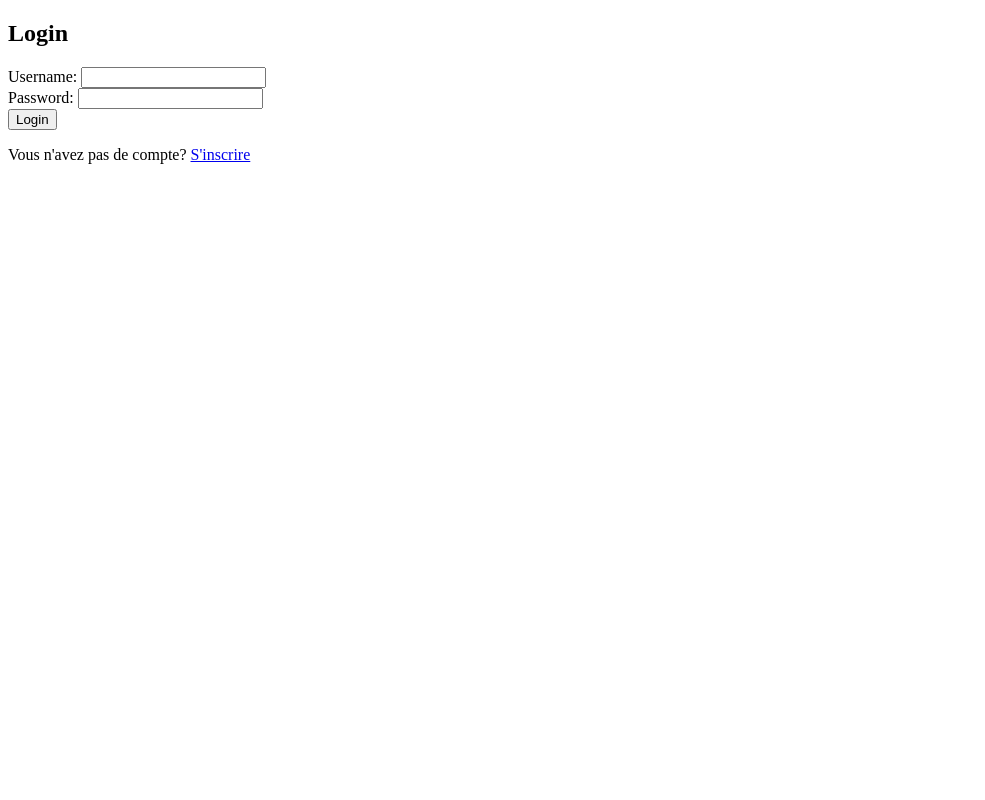
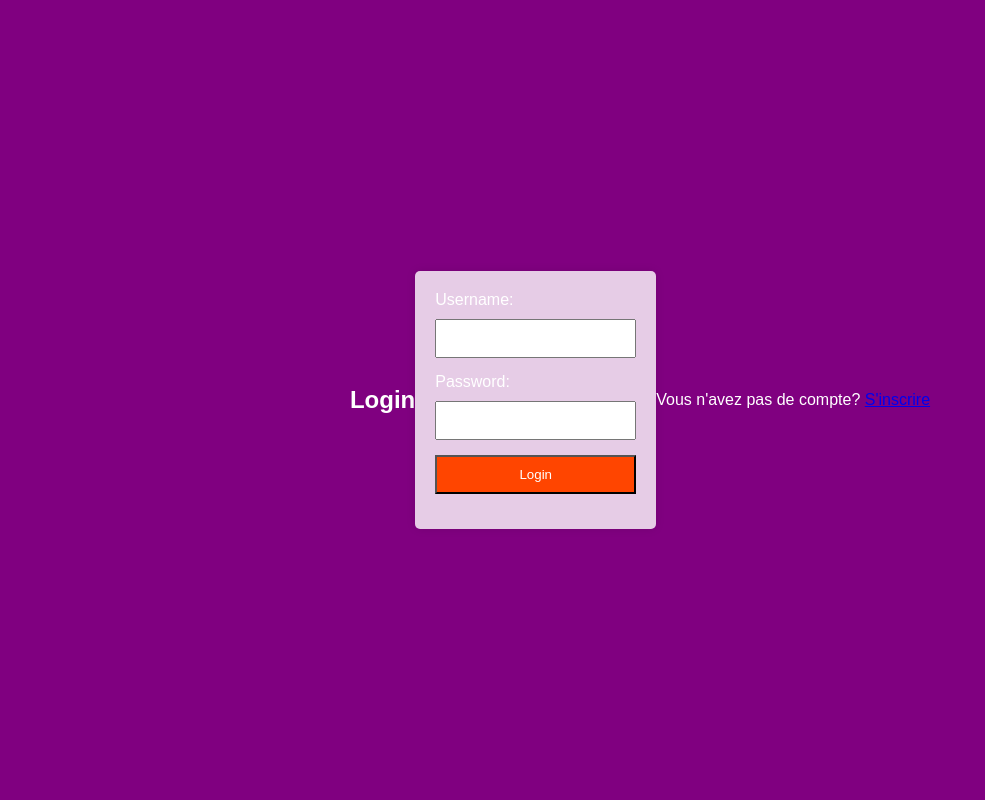
Before and after one commit to WalidOUARRAD/projet1_ouarrad_walid, a PHP site: page /login.php in a window 1280 px wide. Shown: the whole page, without its empty margins (0-985 px from the left). Run offline with PHP 8.4, Linux system fonts and the light colour scheme; data that the repository does not hold is empty.

Commit message:
j'ai ajouter le code css

```diff
--- a/login.php
+++ b/login.php
@@ -4,6 +4,44 @@
     <meta charset="UTF-8">
     <meta name="viewport" content="width=device-width, initial-scale=1.0">
     <title>Login</title>
+    <style>
+        body {
+            font-family: 'Luminari', fantasy;
+            background-color: purple;
+            margin: 0;
+            padding: 0;
+            display: flex;
+            justify-content: center;
+            align-items: center;
+            height: 100vh;
+            color: white;
+        }
+
+        form {
+            background-color: rgba(255, 255, 255, 0.8);
+            padding: 20px;
+            border-radius: 5px;
+            box-shadow: 0 0 10px rgba(0, 0, 0, 0.1);
+        }
+
+        label {
+            display: block;
+            margin-bottom: 10px;
+        }
+
+        input {
+            width: 100%;
+            padding: 10px;
+            margin-bottom: 15px;
+            box-sizing: border-box;
+        }
+
+        input[type="submit"] {
+            background-color: orangered;
+            color: #fff;
+            cursor: pointer;
+        }
+    </style>
 
 </head>
 <body>
```
